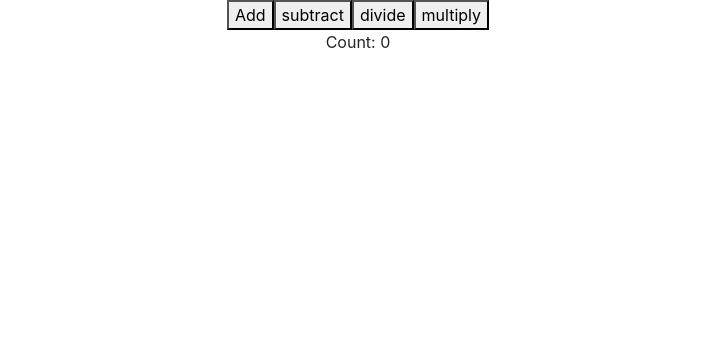
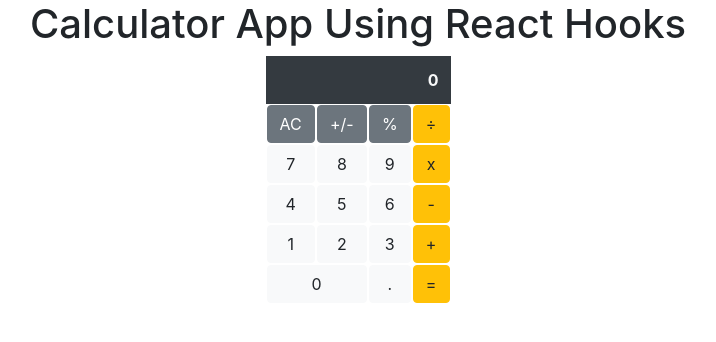
Before and after one commit to haleighdalke/hooks-calculator, a React (Create React App) app: page / in a window 1280 px wide. Shown: the top 342 px of the page, without its empty margins (282-998 px from the left). Built offline with nearby package versions, Linux system fonts and the light colour scheme.

Commit message:
displaying properly and functionality in progress

```diff
--- a/src/App.css
+++ b/src/App.css
@@ -36,3 +36,7 @@
     transform: rotate(360deg);
   }
 }
+
+td {
+  padding: 1px !important;
+}
--- a/src/components/Calculator.js
+++ b/src/components/Calculator.js
@@ -1,39 +1,110 @@
-import React, {useReducer} from 'react'
-// import {Button} from 'reactstrap'
+import React, {useReducer, useState} from 'react'
+import {Button, Container, Table} from 'reactstrap'
 
 function Calculator() {
-    // const initialState = {
-    //     count: 0
+
+    // implement decimal abilities later
+    // if(action.value == "."){
+
     // }
 
+    // const [displayValue, setDisplayValue] = useState(0)
+    const [actionValue, setActionValue] = useState(0)
+    const [action, setAction] = useState("")
+
+
     const reducer = (state, action) => {
-        switch (action) {
-            case 'add':
-                return state + 1
-            case 'subtract':
-                return state - 1
-            case 'divide':
-                return state / 2
-            case 'multiply':
-                return state * 2
+        switch (action.type) {
+
+            case 'concatinate':
+                return state * 10 + actionValue;
+            case 'evaluate':
+                switch (action.operator) {
+                    case 'add':
+                        return state + actionValue
+                    case 'subtract':
+                        return state - actionValue
+                    case 'divide':
+                        return state / actionValue
+                    case 'multiply':
+                        return state * actionValue
+                    default:
+                        return state
+                }
+            case 'backspace':
+                return Math.floor(state / 10)
+            case 'clear':
+                setActionValue(0)
+                return 0
             default:
                 return state
+
+            // case 'add':
+            //     return state + action.value
+            // case 'subtract':
+            //     return state - action.value
+            // case 'divide':
+            //     return state / action.value
+            // case 'multiply':
+            //     return state * action.value
+            // case 'concatinate':
+            //     return state * 10 + action.value
+            // case 'clear':
+            //     return 0
+            // default:
+            //     return state
         }
     }
 
     const [count, dispach] = useReducer(reducer, 0)
 
     return (
-        <div>
-            <button onClick={() => dispach('add')}>Add</button>
-            <button onClick={() => dispach('subtract')}>subtract</button>
-            <button onClick={() => dispach('divide')}>divide</button>
-            <button onClick={() => dispach('multiply')}>multiply</button>
-            <div>
-                Count: {count}
-            </div>
-        {/* <Button></Button> */}
-        </div>
+        <Container>
+            <h1>Calculator App Using React Hooks</h1>
+            {console.log("count: " + count)}
+            {console.log("actionValue: " + actionValue)}
+            {console.log("action: " + action)}
+            <Table className="col-2 offset-5" borderless>
+                <thead>
+                    <tr>
+                        <th colSpan="4" className="bg-dark text-light text-right">{count}</th>
+                    </tr>
+                </thead>
+                <tbody>
+                    <tr>
+                        <td><Button onClick={() => dispach({type:"clear", operator:""})} className="btn-block">AC</Button></td>
+                        <td><Button className="btn-block">+/-</Button></td>
+                        <td><Button className="btn-block">%</Button></td>
+                        {/* <td><Button onClick={() => dispach({type: 'divide', value: count})} className="btn-block" color="warning">÷</Button></td> */}
+                        <td><Button onClick={() => dispach({type:"clear", operator:""})} className="btn-block" color="warning">÷</Button></td>
+
+                    </tr>
+                    <tr>
+                        <td><Button onClick={() => {setActionValue(7); dispach({action: "concatinate", value: 7})}} className="btn-block" color="light">7</Button></td>
+                        <td><Button onClick={() => setActionValue(8)} className="btn-block" color="light">8</Button></td>
+                        <td><Button onClick={() => setActionValue(9)} className="btn-block" color="light">9</Button></td>
+                        <td><Button onClick={() => setAction("multiply")} className="btn-block" color="warning">x</Button></td>
+                    </tr>
+                    <tr>
+                        <td><Button onClick={() => setActionValue(4)} className="btn-block" color="light">4</Button></td>
+                        <td><Button onClick={() => setActionValue(5)} className="btn-block" color="light">5</Button></td>
+                        <td><Button onClick={() => setActionValue(6)} className="btn-block" color="light">6</Button></td>
+                        <td><Button onClick={() => setAction("subtract")} className="btn-block" color="warning">-</Button></td>
+                    </tr>
+                    <tr>
+                        <td><Button onClick={() => setActionValue(1)} className="btn-block" color="light">1</Button></td>
+                        <td><Button onClick={() => setActionValue(2)} className="btn-block" color="light">2</Button></td>
+                        <td><Button onClick={() => setActionValue(3)} className="btn-block" color="light">3</Button></td>
+                        <td><Button onClick={() => setAction("add")} className="btn-block" color="warning">+</Button></td>
+                    </tr>
+                    <tr>
+                        <td colSpan="2"><Button className="btn-block" color="light">0</Button></td>
+                        <td><Button className="btn-block" color="light">.</Button></td>
+                        <td><Button onClick={() => dispach({type: action, value: actionValue})} className="btn-block" color="warning">=</Button></td>
+                    </tr>
+                </tbody>
+            </Table>
+        </Container>
     )
 }
 
```
